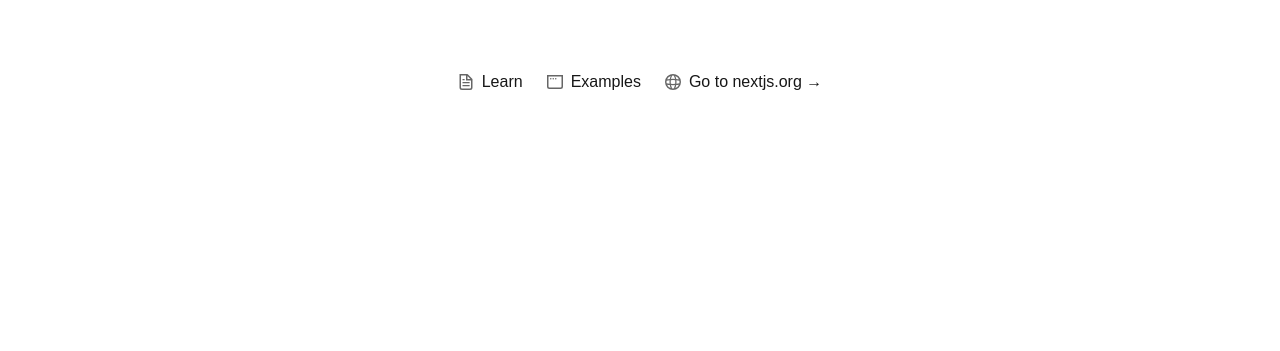
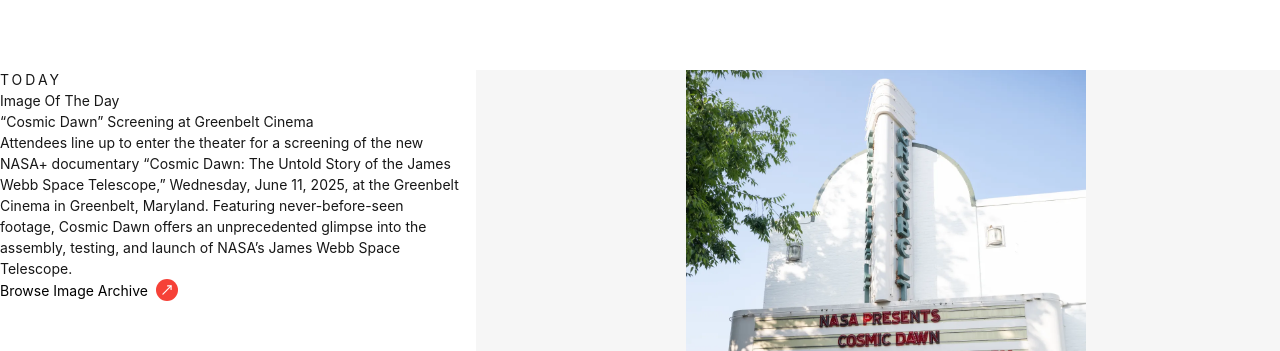
Before and after one commit to vuongquangminh/landing-page, a Next.js app: page / in a window 1280 px wide. Shown: the part 2720-3071 px from the top of the page. Before the commit the page ends 2814 px from the top, so only its background shows below. Built offline with nearby package versions, Linux system fonts and the light colour scheme.

Commit message:
ImageOfTheDay

```diff
--- a/app/components/ImageOfTheDay.tsx
+++ b/app/components/ImageOfTheDay.tsx
@@ -1,7 +1,48 @@
-import React from 'react'
+import { Col, Row } from "antd";
+import { MoveUpRight } from "lucide-react";
+import Image from "next/image";
+import React from "react";
 
 export default function ImageOfTheDay() {
   return (
-    <div>Chapter5</div>
-  )
+    <div className="container mx-auto">
+      <Row gutter={32}>
+        <Col span={9}>
+          <div className="">
+            <div className="">
+              <p className="uppercase tracking-[3px] text-sm">Today</p>
+              <h2>Image Of The Day</h2>
+            </div>
+            <div className="">
+              <h3>“Cosmic Dawn” Screening at Greenbelt Cinema</h3>
+              <p>
+                Attendees line up to enter the theater for a screening of the
+                new NASA+ documentary “Cosmic Dawn: The Untold Story of the
+                James Webb Space Telescope,” Wednesday, June 11, 2025, at the
+                Greenbelt Cinema in Greenbelt, Maryland. Featuring
+                never-before-seen footage, Cosmic Dawn offers an unprecedented
+                glimpse into the assembly, testing, and launch of NASA’s James
+                Webb Space Telescope.
+              </p>
+              <a href="https://www.nasa.gov/image-of-the-day/" target="_self" className="flex items-center">
+                <span className="text-black">Browse Image Archive </span>
+                <div className=" inline-block mx-2 bg-[#f64137] rounded-full p-1 text-base">
+                  <MoveUpRight color="white" size={14} />
+                </div>
+              </a>
+            </div>
+          </div>
+        </Col>
+        <Col span={15} className="bg-[#f6f6f6] !flex justify-center">
+          <Image
+            src="/images/imageoftheday.webp"
+            alt="feature new"
+            width={400}
+            height={400}
+            className="h-full object-cover"
+          />
+        </Col>
+      </Row>
+    </div>
+  );
 }
--- a/app/page.tsx
+++ b/app/page.tsx
@@ -2,8 +2,9 @@
 import { MoveUpRight } from "lucide-react";
 import { ReactNode } from "react";
 import TextInBanner from "./components/TextInBanner";
-import Chapter2 from "./components/FeaturedNews";
-import Chapter4 from "./components/SolarSystemExploration";
+import FeaturedNews from "./components/FeaturedNews";
+import SolarSystemExploration from "./components/SolarSystemExploration";
+import ImageOfTheDay from "./components/ImageOfTheDay";
 
 type referenceBannerType = {
   id: number;
@@ -88,7 +89,7 @@
           </Row>
           <div></div>
         </div>
-        <Chapter2 />
+        <FeaturedNews />
 
         <TextInBanner
           title="Eruptions from Sun"
@@ -105,7 +106,8 @@
             </div>
           }
         />
-        <Chapter4 />
+        <SolarSystemExploration />
+        <ImageOfTheDay />
       </main>
     </div>
   );
```
Also changed, not shown: public/images/imageoftheday.webp (added).
